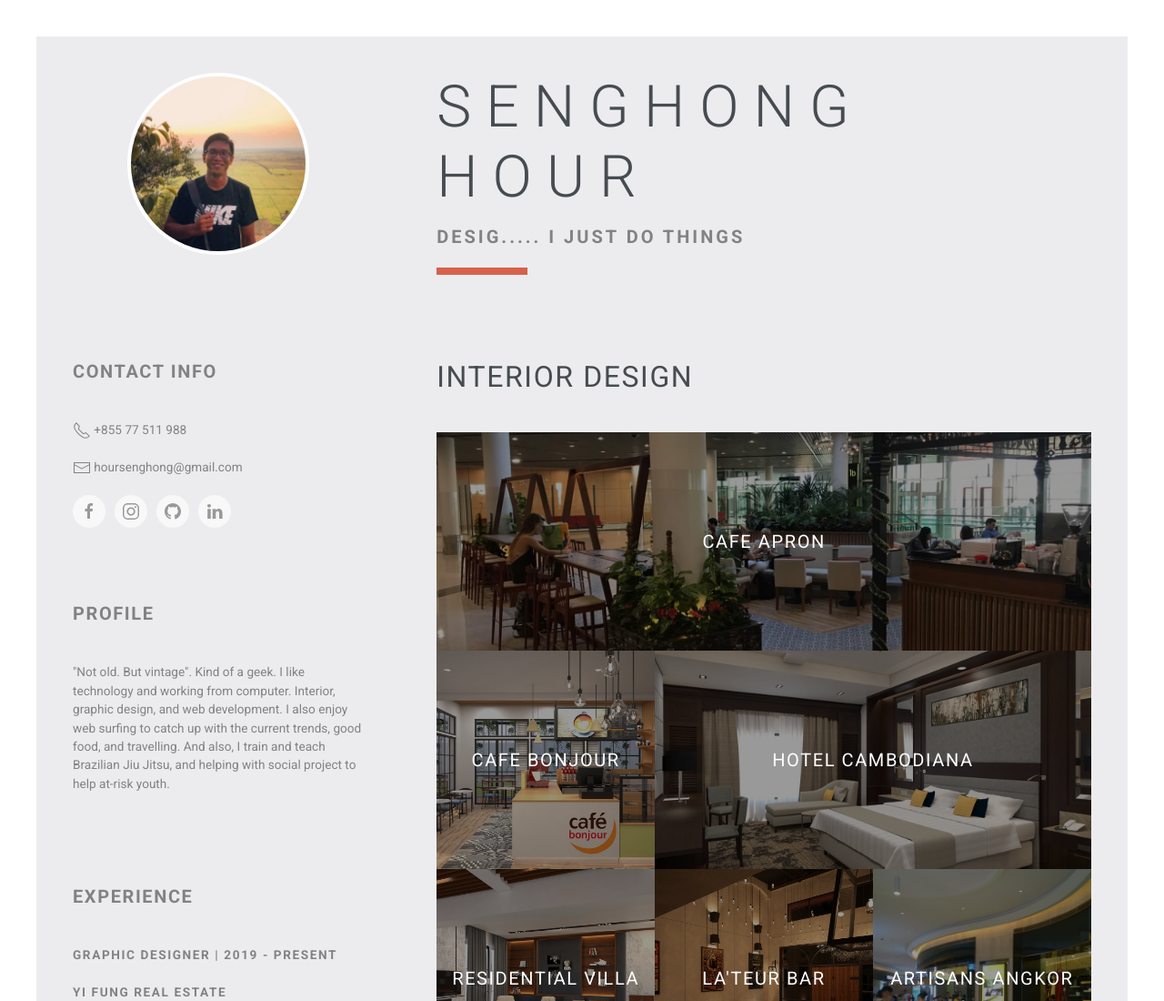
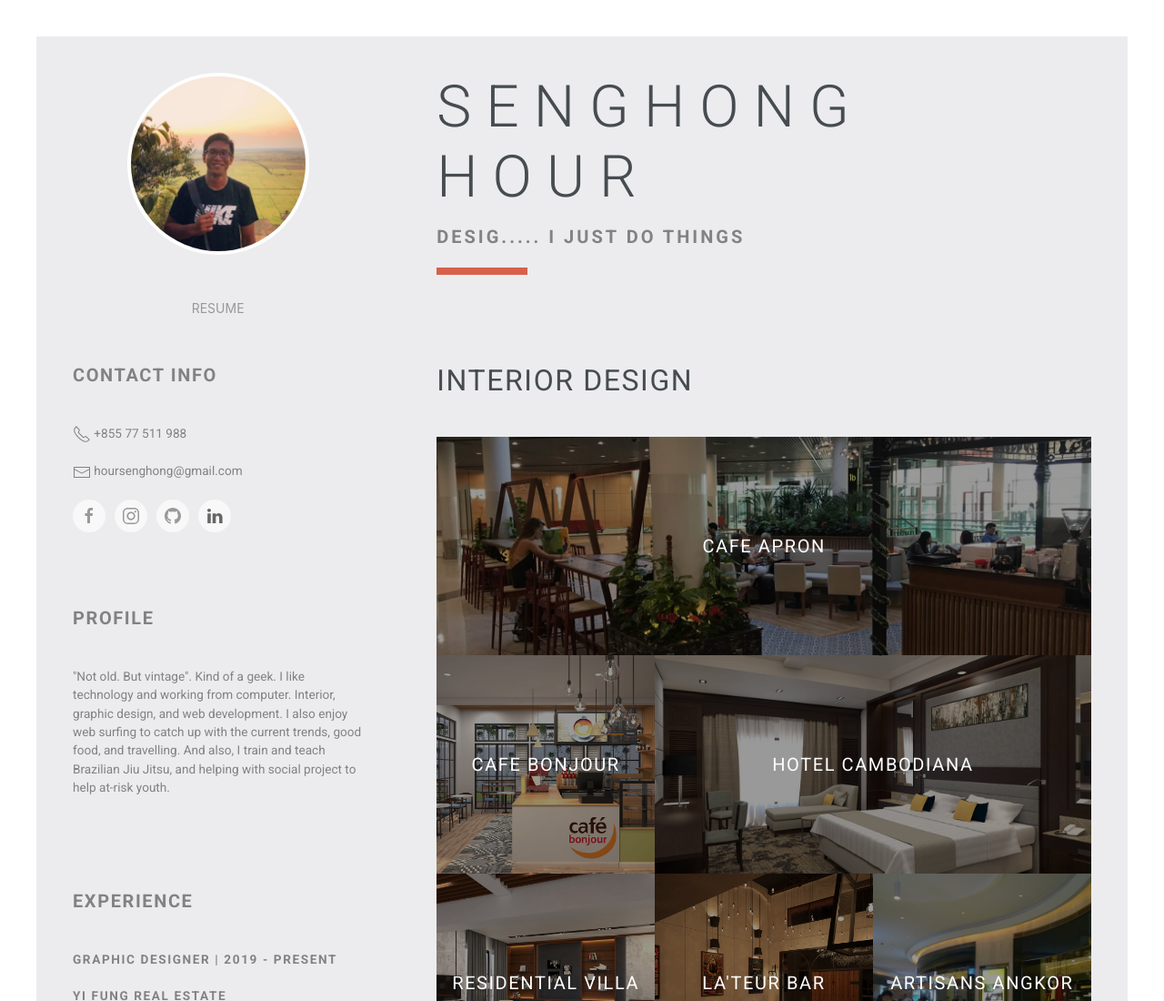
Before and after one commit to senghonghour/senghonghour.github.io, a plain HTML site: page index.html in a window 1280 px wide. Shown: the top 1100 px of the page at 91% size. Drawn offline with Linux system fonts and the light colour scheme.

Commit message:
added resume and button to download

```diff
--- a/index.html
+++ b/index.html
@@ -38,7 +38,10 @@
           <div class="uk-padding uk-flex uk-flex-middle uk-flex-center">
             <img class="uk-border-circle" src="data/portrait/me.jpg" id="my-portrait">
           </div>
-          <button class="uk-button uk-width-small uk-margin-auto uk-hidden@s" href="#modal-about" uk-toggle>ABOUT ME</button>
+          <div class="uk-button-group uk-flex-center">
+            <a class="uk-button uk-link-muted uk-width-small uk-hidden@s" href="#modal-about" uk-toggle>ABOUT ME</a>
+            <a class="uk-button uk-link-muted uk-width-small " href="data/resume.pdf" target="_blank">RESUME</a>
+          </div>
 
         </div>
 
@@ -76,7 +79,7 @@
               <a class="uk-icon-button uk-margin-small-right" target="_blank" href="https://www.facebook.com/hoursenghong" uk-icon="facebook"></a>
               <a class="uk-icon-button uk-margin-small-right" target="_blank" href="https://www.instagram.com/hour_senghong" uk-icon="instagram"></a>
               <a class="uk-icon-button uk-margin-small-right" target="_blank" href="https://github.com/senghonghour" uk-icon="github"></a>
-              <a class="uk-icon-button" target="_blank" href="https://kh.linkedin.com/in/senghong-hour-738b5b10b" uk-icon="linkedin"></a>
+              <a class="uk-icon-button uk-link-reset" target="_blank" href="https://kh.linkedin.com/in/senghong-hour-738b5b10b" uk-icon="linkedin"></a>
             </div>
           </div>
 
```
Also changed, not shown: 1 other file.
